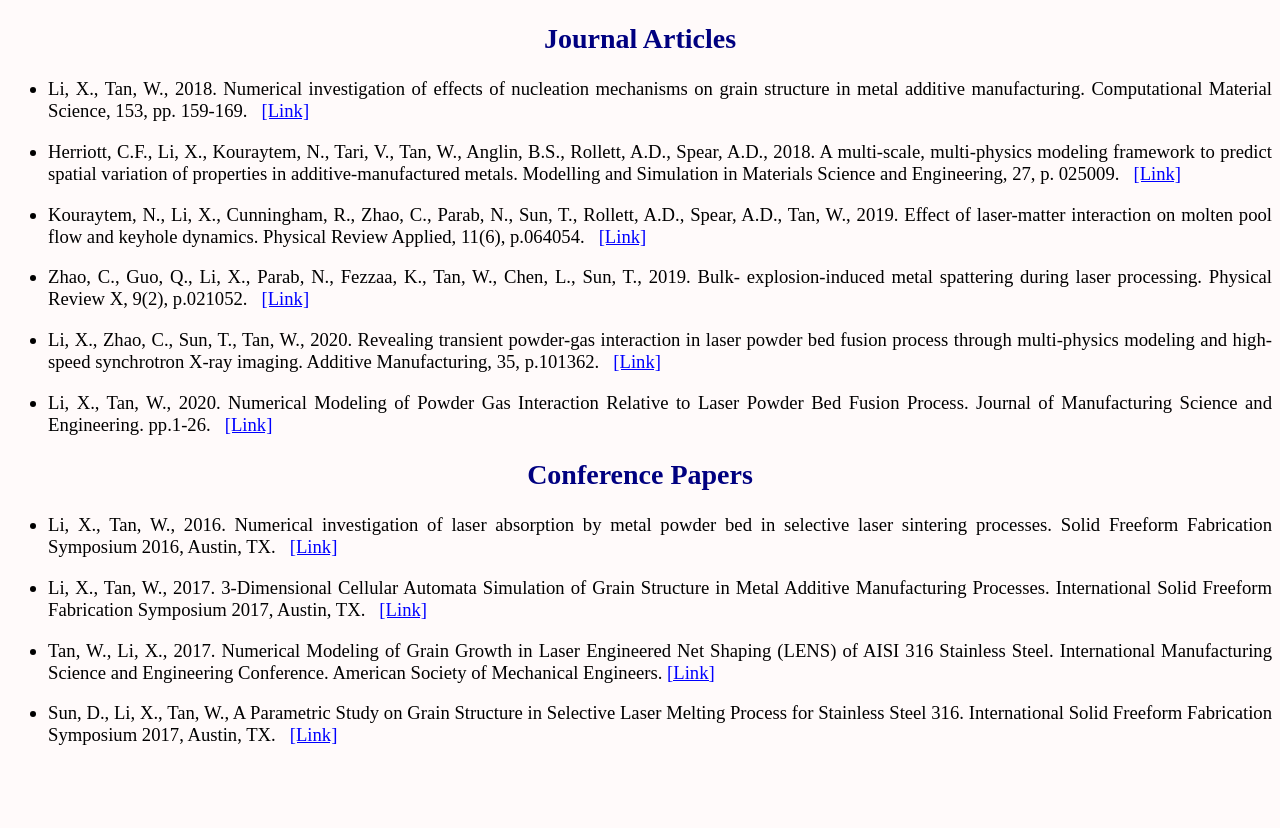
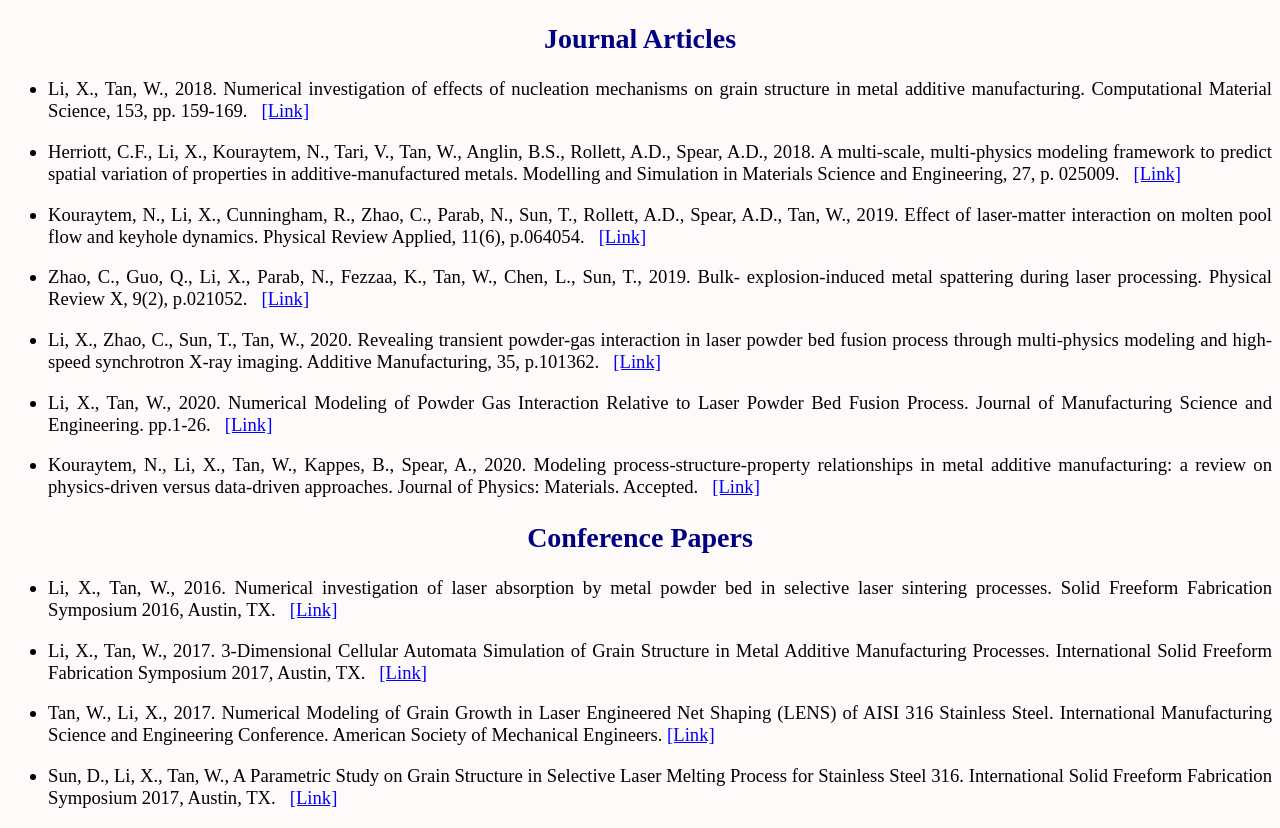
Before and after one commit to xuxiaoli-1993/xuxiaoli-1993.github.io, a plain HTML site: page publications.html in a window 1280 px wide. Before the commit the page ends 800 px from the top, so only its background shows below. Drawn offline with Linux system fonts and the light colour scheme.

Commit message:
Update 1121

```diff
--- a/publications.html
+++ b/publications.html
@@ -59,6 +59,16 @@
                href="https://doi.org/10.1115/1.4048443"
                target="_blank" class="mylink">[Link]</a>
          </li>
+
+         <li>
+            Kouraytem, N., Li, X., Tan, W., Kappes, B., Spear, A., 2020. Modeling
+            process-structure-property relationships in metal additive manufacturing: a review on
+            physics-driven versus data-driven approaches. Journal of Physics: Materials. Accepted.
+            &nbsp;
+            <a
+               href="https://iopscience.iop.org/article/10.1088/2515-7639/abca7b/meta"
+               target="_blank" class="mylink">[Link]</a>
+         </li>
       </ul>
 
       <h2 style="text-align:center">Conference Papers</h2>
```
Also changed, not shown: Research.html (+7 -0 lines), index.html (+1 -1 lines), researchsummary.png (added), 5 other files.
